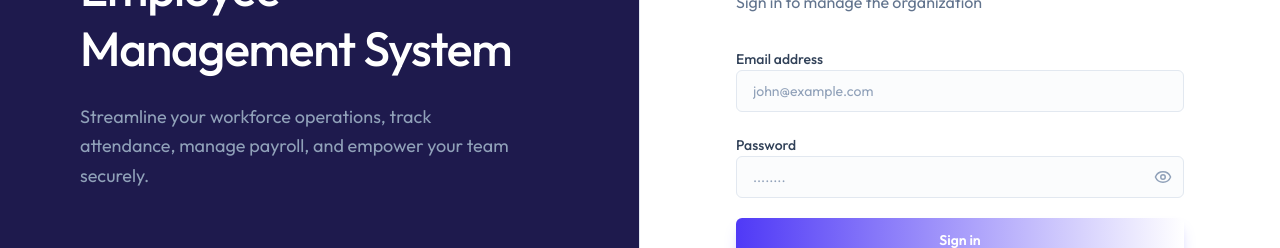
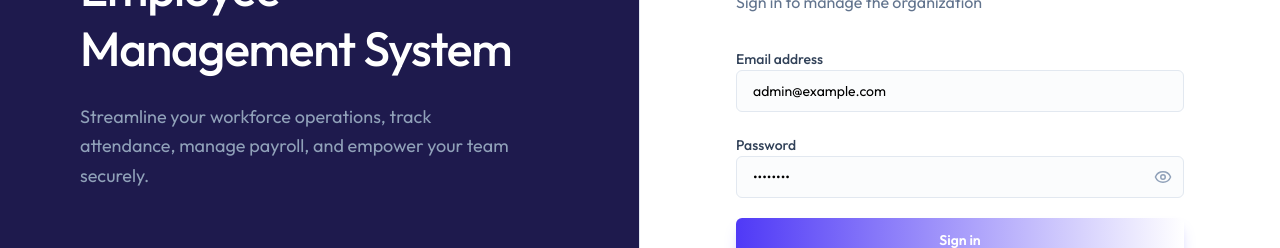
Before and after one commit to Sakshya10027/EMS-Platform, a React (Vite) app in the folder Client/: page /login/admin in a window 1280 px wide. Shown: the part 326-574 px from the top of the page. Built offline with nearby package versions, Linux system fonts and the light colour scheme; no server answers.

Commit message:
Auto fill password added

```diff
--- a/Client/src/components/Loginform.jsx
+++ b/Client/src/components/Loginform.jsx
@@ -6,8 +6,8 @@ import { useAuth } from "../context/AuthContext.jsx"
 import toast from "react-hot-toast"
 
 const Loginform = ({ role, title, subtitle }) => {
-    const [email, setEmail] = useState("")
-    const [password, setPassword] = useState("")
+    const [email, setEmail] = useState(role === "admin" ? "admin@example.com" : "ritik@example.com")
+    const [password, setPassword] = useState(role === "admin" ? "admin123" : "ritik123")
     const [showPassword, setShowPassword] = useState(false)
     const [error, setError] = useState("")
     const [loading, setLoading] = useState(false)
@@ -56,7 +56,7 @@ const Loginform = ({ role, title, subtitle }) => {
                         <div>
                             <label className='bloack text-sm font-medium text-slate-700 mb-2'>Password</label>
                             <div className='relative'>
-                                <input type={showPassword ? 'text' : 'password'} onChange={(e) => setPassword(e.target.value)} required className='pr-11' placeholder='........' />
+                                <input type={showPassword ? 'text' : 'password'} value={password} onChange={(e) => setPassword(e.target.value)} required className='pr-11' placeholder='........' />
                                 <button type='button' className='absolute right-3 top-1/2 -translate-y-1/2 text-slate-400 hover:text-slate-600 transition-colors' onClick={() => setShowPassword(!showPassword)}>
                                     {showPassword ? <EyeOffIcon size={18} /> : <EyeIcon size={18} />}
                                 </button>
```
